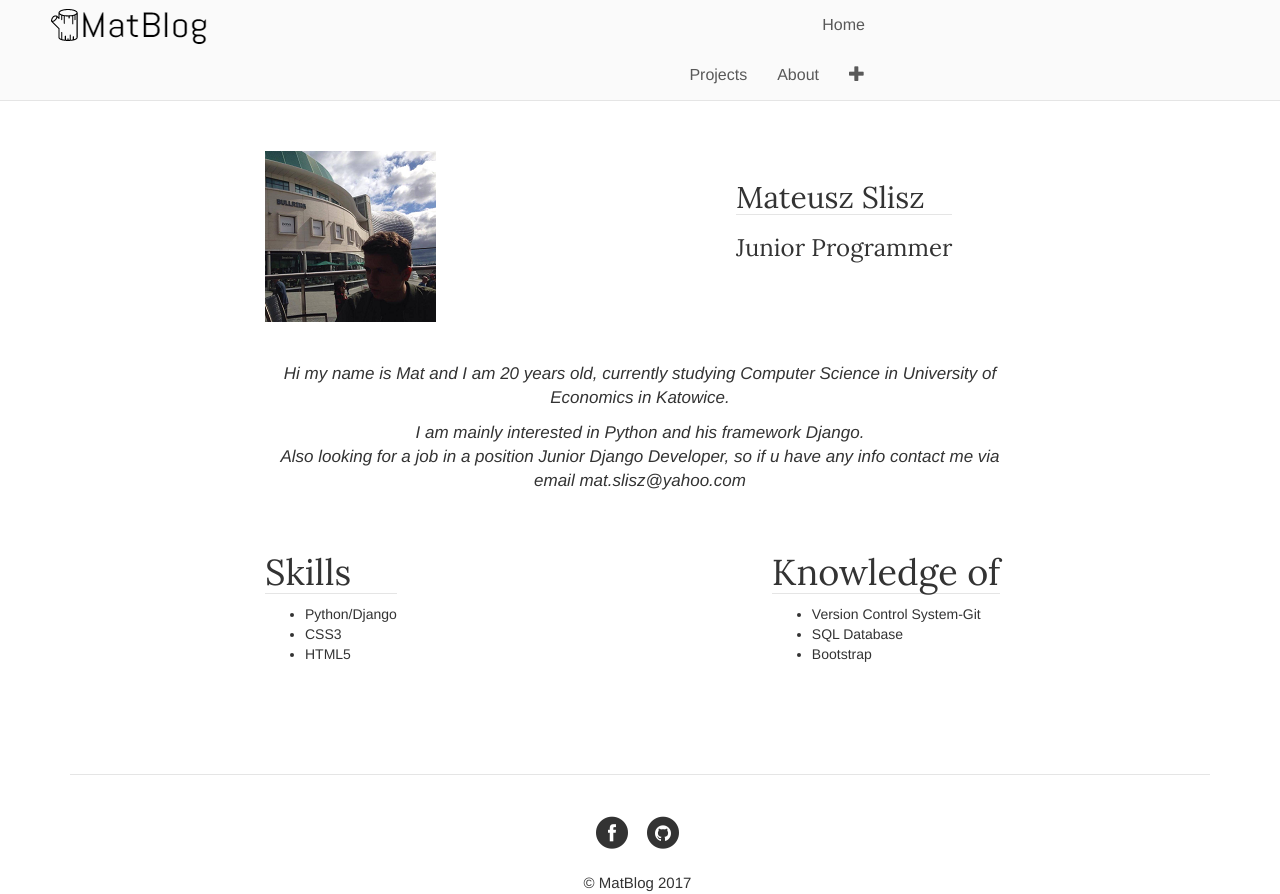
After one commit to Mateusz-Slisz/matblog, a Django app: page /about in a window 1280 px wide. The commit adds this page. Run offline with Django 3.2, Linux system fonts and the light colour scheme; the visitor is signed in with stand-in values (Sample User, id 1); some libraries are stand-ins or nearby versions.

Commit message:
Visual update

```diff
--- /dev/null
+++ b/blog/templates/blog/about.html
@@ -0,0 +1,38 @@
+{% extends 'blog/base.html' %}
+{% load staticfiles %}
+
+
+{% block content %}
+<div class="about">
+	<div class="first">
+		<img src="{% static 'media/obraz.png' %}">
+		<div>
+			<h2>Mateusz Slisz</h2>
+			<h3>Junior Programmer</h3>
+		</div>
+	</div>
+	<div class="second">
+		<p>Hi my name is Mat and I am 20 years old, currently studying Computer Science in University of Economics in Katowice.</p>
+		<p1>I am mainly interested in Python and his framework Django.<br>Also looking for a job in a position Junior Django Developer, so if u have any info contact me via email <a href="mailto:mat.slisz@yahoo.com">mat.slisz@yahoo.com</a>
+		</p1>
+	</div>
+	<div class="third">
+		<div class="left-skills">
+			<h1>Skills</h1>
+			<ul>
+				<li>Python/Django</li>
+				<li>CSS3</li>
+				<li>HTML5</li>
+			</ul>
+		</div>
+		<div class="right-knowledge">
+			<h1>Knowledge of</h1>
+			<ul>
+				<li>Version Control System-Git</li>
+				<li>SQL Database</li>
+				<li>Bootstrap</li>
+			</ul>
+		</div>
+	</div>
+</div>
+{% endblock %}
--- a/blog/templates/blog/base.html
+++ b/blog/templates/blog/base.html
@@ -10,44 +10,59 @@
         <!-- Some Fonts -->
         <link href="//fonts.googleapis.com/css?family=Lora" rel="stylesheet" type="text/css">
         <link href="//fonts.googleapis.com/css?family=Open+Sans" rel="stylesheet" type="text/css">
+        <link href="{% static 'font-awesome/css/font-awesome.css' %}" rel="stylesheet" type="text/css">
     </head>
     <body>
-        <div class="container">
-            <div class="masthead">
-                <h3 class="text-muted">Matblog</h3>
-                <nav class="navbar navbar-light bg-faded rounded mb-3">
-                    <ul class="nav navbar-nav text-md-center justify-content-md-between">
+        <!-- Navbar -->
+        <div class="custom">
+            <ul class="nav navbar-nav">
+                <li class="nav-item">
+                    <img class="logo" src="{% static 'media/logo.png' %}">
                 <li class="nav-item active">
                     <a class="nav-link" href="/">Home <span class="sr-only">(current)</span></a>
-                        </li>
                 <li class="nav-item">
-                            <a class="nav-link" href="#">Projects</a>
-                        </li>
+                    <a class="nav-link" href="{% url 'projects' %}">Projects</a>
                 <li class="nav-item">
-                            <a class="nav-link" href="#">About</a>
-                        </li>
-                        <li class="nav-item">
-                            <a class="nav-link" href="#">Contact</a>
-                        </li>
+                    <a class="nav-link" href="{% url 'about' %}">About</a>
                         {% if user.is_authenticated %}
                 <li class="nav-item">
                     <a class="nav-link" href="{% url 'post_new' %}"><span class="glyphicon glyphicon-plus"></span></a>
-                        </li>
                         {% endif %}
             </ul>
-                </nav>
         </div>
-        </div>
+        <!-- Variable container -->
         <div class="content container">
-            <div class="row">
-                <div class="col-md-8">
+            <div class="row row-centered">
+                <div class="col-md-8 col-centered">
                 {% block content %}
                 {% endblock %}
                 </div>
             </div>
         </div>
+        <!-- footer -->
+        <div class="end container">
         <footer class="footer">
+            <ul class="list-inline text-center">
+                <li>
+                    <a target="_blank" href="//www.facebook.com/mateusz.slisz">
+                        <span class="fa-stack fa-lg">
+                            <i class="fa fa-circle fa-stack-2x"></i>
+                            <i class="fa fa-facebook fa-stack-1x fa-inverse"></i>
+                        </span>
+                    </a>
+                </li>
+                <li>
+                    <a target="_blank" href="//github.com/b1oader">
+                        <span class="fa-stack fa-lg">
+                            <i class="fa fa-circle fa-stack-2x"></i>
+                            <i class="fa fa-github fa-stack-1x fa-inverse"></i>
+                        </span>
+                    </a>
+                </li>
             <p>&copy; MatBlog 2017</p>
+            </ul>
         </footer>
+        </div>
+
     </body>
 </html>
--- a/blog/templates/blog/post_list.html
+++ b/blog/templates/blog/post_list.html
@@ -1,10 +1,11 @@
 {% extends 'blog/base.html' %}
+{% load staticfiles %}
 
 {% block content %}
     {% for post in posts %}
         <div class="post">
             <div class="date">
-                {{ post.published_date }}
+                Posted on {{ post.published_date }}
             </div>
             <h1><a href="{% url 'post_detail' pk=post.pk %}">{{ post.title }}</a></h1>
             <p>{{ post.text|linebreaksbr }}</p>
--- a/blog/urls.py
+++ b/blog/urls.py
@@ -6,4 +6,6 @@ urlpatterns = [
     url(r'^post/(?P<pk>[0-9]+)/$', views.post_detail, name='post_detail'),
     url(r'^post/new/$', views.post_new, name='post_new'),
     url(r'^post/(?P<pk>[0-9]+)/edit/$', views.post_edit, name='post_edit'),
+    url(r'^about$', views.about, name='about'),
+    url(r'^projects$', views.projects, name='projects'),
 ]
--- a/blog/views.py
+++ b/blog/views.py
@@ -37,3 +37,7 @@ def post_edit(request, pk):
     else:
         form = PostForm(instance=post)
     return render(request, 'blog/post_edit.html', {'form': form})
+def about (request):
+    return render(request, 'blog/about.html')
+def projects (request):
+    return render(request, 'blog/projects.html')
--- a/static/css/blog.css
+++ b/static/css/blog.css
@@ -1,10 +1,35 @@
-.body {
-    margin-left: 200px;
-    margin-right: 200px;
+html, body {
+    margin: 0;
+    padding: 0;
+    width: 100%;
+    height: 100%;
 }
 
 h1, h2, h3, h4 {
     font-family: 'Lora', cursive;
+}
+
+.custom {
+    background-color: #fafafa;
+    border-bottom: 1px solid #e5e5e5;
+    width: none;
+}
+
+.nav {
+    list-style:none;
+    text-align: right;
+    padding-right: 400px;
+}
+
+.nav li {
+    display: inline-block;
+    float: none;
+    text-align: center;
+}
+
+.nav a {
+    text-align:center;
+    text-decoration: none;
 }
 
 .date {
@@ -18,31 +43,45 @@ h1, h2, h3, h4 {
     width: 100%;
 }
 
-.top-menu, .top-menu:hover, .top-menu:visited {
-    color: #ffffff;
-    float: right;
-    font-size: 26pt;
-    margin-right: 20px;
-}
 
 .post {
     margin-bottom: 70px;
     padding-bottom: 40px;
     border-bottom: 1px solid #eee;
     position: relative;
+    text-align: left;
+    margin-top: 50px;
+}
+.post p {
+    overflow: hidden;
+    text-overflow: ellipsis;
+    display: -webkit-box;
+    -webkit-box-orient: vertical;
+    -webkit-line-clamp: N; /* number of lines to show */
+    line-height: X;        /* fallback */
+    max-height: X*N;       /* fallback */
+}
+.post h1 a, .post h1 a:visited {
+    color: #333;
+    text-decoration: none;
+    font-size: 35px;
+    font-family: 'Open Sans';
+    font-weight: 500 ;
 }
 
-.post h1 a, .post h1 a:visited {
-    color: #000000;
+.post h1 a:hover {
+    color: #0085A1;
 }
 
 .footer {
-    margin-left: 350px;
-    margin-right: 350px;
+    margin-top: 100px;
     padding-top: 40px;
-    padding-bottom: 40px;
-    margin-top: 40px;
-    border-top: 1px solid #eee;
+    border-top: 1px solid #e5e5e5;
+    height: 1px;
+}
+
+.navbar-nav {
+    float: none;
 }
 
 .navbar {
@@ -52,3 +91,103 @@ h1, h2, h3, h4 {
     background-image: linear-gradient(to bottom, #f7f7f7 0%,#eee 100%);
     border: 1px solid #e5e5e5;
 }
+
+.nav-link {
+    color: #595959;
+    font-size: 16px;
+}
+
+.nav-link:hover, .nav-link:visited {
+    color: #0d0d0d;
+}
+
+a {
+    color: #333;
+}
+
+a:hover {
+    color: #0085A1;
+}
+.footer p {
+    margin-top: 20px;
+    font-size: 15px;
+}
+
+.row-centered {
+    text-align:center;
+}
+
+.col-centered {
+    display:inline-block;
+    float:none;
+}
+
+.about, .main {
+    text-align: left;
+    margin-top: 50px;
+}
+
+.first {
+    display: inline-flex;
+}
+
+.first div{
+    font-size: 30px;
+    padding-top: 10px;
+    padding-left: 300px;
+}
+
+.first div h2 {
+    border-bottom: 1px solid #e5e5e5;
+}
+
+.second {
+    font-style: italic;
+    font-size: 17px;
+    padding-top: 40px;
+    text-align: center;
+}
+
+.third {
+    padding-top: 40px;
+    display: inline-flex;
+}
+
+.third .right-knowledge {
+    padding-left: 375px;
+}
+
+.second a {
+    text-decoration: none;
+}
+
+.second a:hover {
+    color: black;
+}
+
+.left-skills h1, .right-knowledge h1 {
+    border-bottom: 1px solid #e5e5e5;
+}
+
+.nav img {
+    padding-right: 600px;
+}
+
+.batonik {
+    background-color: white;
+    border: none;
+    color: black;
+    padding: 8px 16px;
+    text-align: center;
+    text-decoration: none;
+    display: inline-block;
+    font-size: 16px;
+    margin: 4px 2px;
+    -webkit-transition-duration: 0.4s;
+    transition-duration: 0.4s;
+    border: 2px solid #555555;
+}
+.batonik:hover, .batonik:focus {
+    background-color: #555555;
+    color: white;
+}
```
Also changed, not shown: blog/templates/blog/projects.html (added, +27 -0 lines), static/js/slider.js (added, +26 -0 lines), static/media/1.png (added), static/media/2.png (added), static/media/3.png (added), static/media/logo.png (added), static/media/obraz.png (added). Lines whose indentation alone changed are shown as unchanged.
